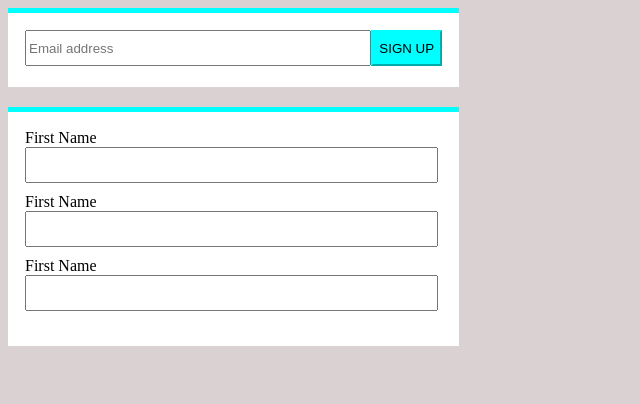
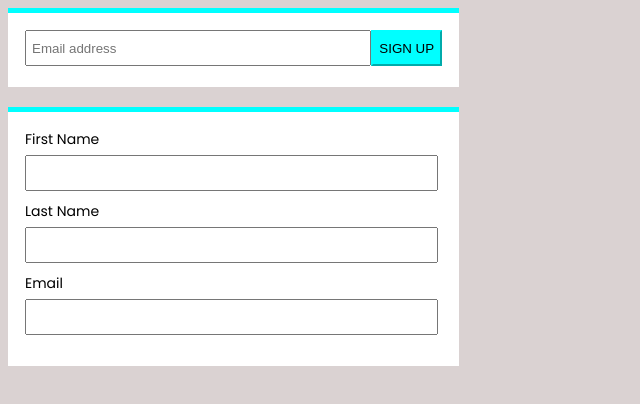
Before and after one commit to Rimjhim-Khadija/Registration, a plain HTML site: page Index.html in a window 1280 px wide. Shown: the whole page, without its empty margins (0-640 px from the left). Drawn offline with Linux system fonts and the light colour scheme.

Commit message:
second commit

```diff
--- a/Index.html
+++ b/Index.html
@@ -5,6 +5,9 @@
     <meta http-equiv="X-UA-Compatible" content="IE=edge">
     <meta name="viewport" content="width=device-width, initial-scale=1.0">
     <title>Registration Page</title>
+    <link rel="preconnect" href="https://fonts.googleapis.com">
+    <link rel="preconnect" href="https://fonts.gstatic.com" crossorigin>
+    <link href="https://fonts.googleapis.com/css2?family=Poppins&display=swap" rel="stylesheet">
     <link rel="stylesheet" href="style.css">
 </head>
 <body>
@@ -21,10 +24,10 @@
 
             <label  for="first">First Name</label><br>
             <input class="firstin" type="text" name="first name">
-            <label for="first">First Name</label><br>
-            <input class="firstin" type="text" name="first name">
-            <label for="first">First Name</label><br>
-            <input class="firstin" type="text" name="first name">
+            <label for="first">Last Name</label><br>
+            <input class="firstin" type="text" name="last name">
+            <label for="first">Email</label><br>
+            <input class="firstin" type="text" name="email">
 
     </div>
 </body>
--- a/style.css
+++ b/style.css
@@ -1,8 +1,14 @@
 
 body{
     background-color: rgb(218, 210, 210);
+
+    font-family: 'Poppins', sans-seri
+
+
+
 }
 .div1{
+    font-size: 14px;
     border-top: 5px solid aqua;
     height: 40px;
     width: 33%;
@@ -18,6 +24,7 @@ form{
   height: 30px;
   width: 97%;
   border-right: 0px solid none;
+padding-left: 5px;
 
 }
 .btn{
@@ -28,15 +35,17 @@ form{
 
 }
 .div2{
+    font-size: 14px;
     border-top: 5px solid aqua;
     margin-top: 20px;
-    height: 200px;
+    height: 220px;
     width: 33%;
     background-color: white;
     padding: 17px;
 }
 
 .firstin{
+    margin-top: 5px;
     height: 30px;
     width: 97%;
     margin-bottom: 10px;
```
